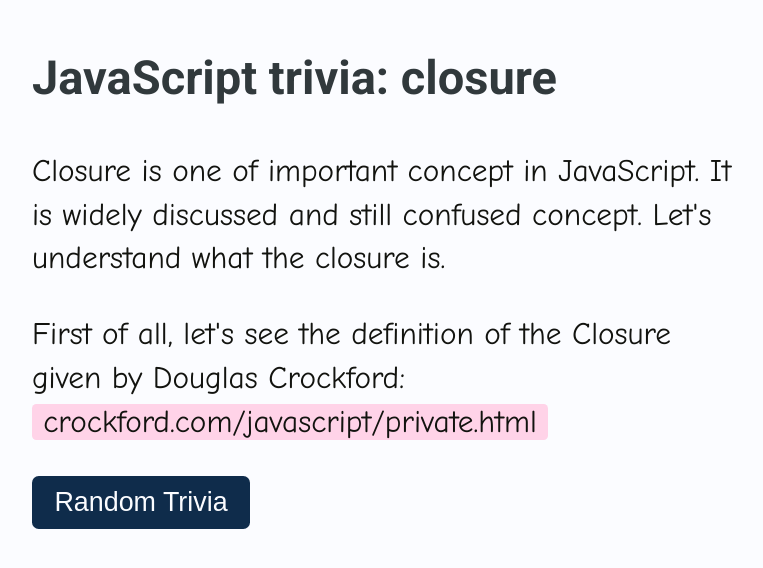
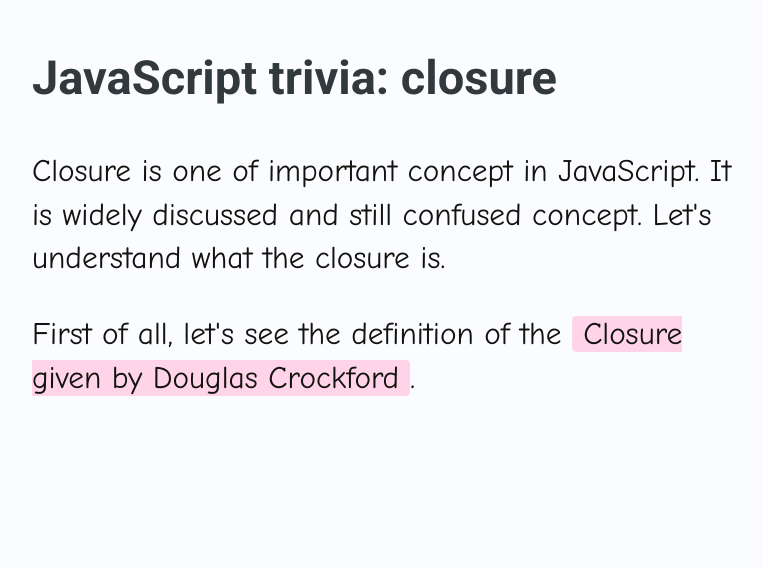
Before and after one commit to ChaituKNag/learn.thebestdeveloper.me, a Gatsby site: page / in a window 1280 px wide. Shown: the whole page, without its empty margins (258-1021 px from the left). Built offline with nearby package versions, Linux system fonts and the light colour scheme; Gatsby itself is replaced by a stand-in of ours.

Commit message:
Random trivia logic has been completed

```diff
--- a/gatsby-config.js
+++ b/gatsby-config.js
@@ -13,6 +13,14 @@
         path: `${__dirname}/src/images`,
       },
     },
+    {
+      resolve: `gatsby-source-filesystem`,
+      options: {
+        name: `content`,
+        path: `${__dirname}/src/content`,
+      },
+    },
+    `gatsby-transformer-remark`,
     `gatsby-transformer-sharp`,
     `gatsby-plugin-sharp`,
     {
--- a/package.json
+++ b/package.json
@@ -16,6 +16,7 @@
     "gatsby-plugin-sharp": "^2.5.3",
     "gatsby-plugin-styled-components": "^3.2.1",
     "gatsby-source-filesystem": "^2.2.2",
+    "gatsby-transformer-remark": "^2.7.1",
     "gatsby-transformer-sharp": "^2.4.3",
     "netlify-cms-app": "^2.12.7",
     "prop-types": "^15.7.2",
--- a/src/components/Trivia.js
+++ b/src/components/Trivia.js
@@ -1,23 +1,7 @@
 import React from "react"
 
-const Trivia = () => {
-  return (
-    <div>
-      <h2>JavaScript trivia: closure</h2>
-      <p>
-        Closure is one of important concept in JavaScript. It is widely
-        discussed and still confused concept. Let's understand what the closure
-        is.
-      </p>
-      <p>
-        First of all, let's see the definition of the Closure given by Douglas
-        Crockford:{" "}
-        <a href="https://crockford.com/javascript/private.html">
-          crockford.com/javascript/private.html
-        </a>
-      </p>
-    </div>
-  )
+const Trivia = ({ children }) => {
+  return <div>{children}</div>
 }
 
 export default Trivia
--- a/src/pages/index.js
+++ b/src/pages/index.js
@@ -1,16 +1,59 @@
-import React from "react"
+import React, { useState, useEffect } from "react"
 
 import Layout from "../components/layout"
 import SEO from "../components/seo"
-import Trivia from "../components/Trivia"
+
 import Button from "../components/styled/Button"
+import { useStaticQuery, graphql } from "gatsby"
 
-const IndexPage = () => (
-  <Layout>
-    <SEO title="Home" />
-    <Trivia>It all starts here!</Trivia>
-    <Button>Random Trivia</Button>
-  </Layout>
-)
+const randomIndex = maxIndex => {
+  return Math.floor(Math.random() * Math.floor(maxIndex))
+}
+
+const IndexPage = () => {
+  const data = useStaticQuery(graphql`
+    query AllTrivia {
+      allMarkdownRemark {
+        edges {
+          node {
+            frontmatter {
+              topic
+              title
+            }
+            html
+            id
+          }
+        }
+      }
+    }
+  `)
+
+  const [current, setCurrent] = useState()
+
+  useEffect(() => {
+    if (data.allMarkdownRemark.edges) {
+      const len = data.allMarkdownRemark.edges.length
+      const idx = randomIndex(len)
+      setCurrent(idx)
+    }
+  }, [data.allMarkdownRemark.edges])
+
+  return (
+    <Layout>
+      <SEO title="Home" />
+      {data.allMarkdownRemark.edges.map((trivia, idx) => {
+        return idx === current ? (
+          <div
+            key={trivia.node.id}
+            dangerouslySetInnerHTML={{ __html: trivia.node.html }}
+          />
+        ) : null
+      })}
+      {data.allMarkdownRemark.edges.length > 1 ? (
+        <Button>Random Trivia</Button>
+      ) : null}
+    </Layout>
+  )
+}
 
 export default IndexPage
```
Also changed, not shown: 1 other file.
